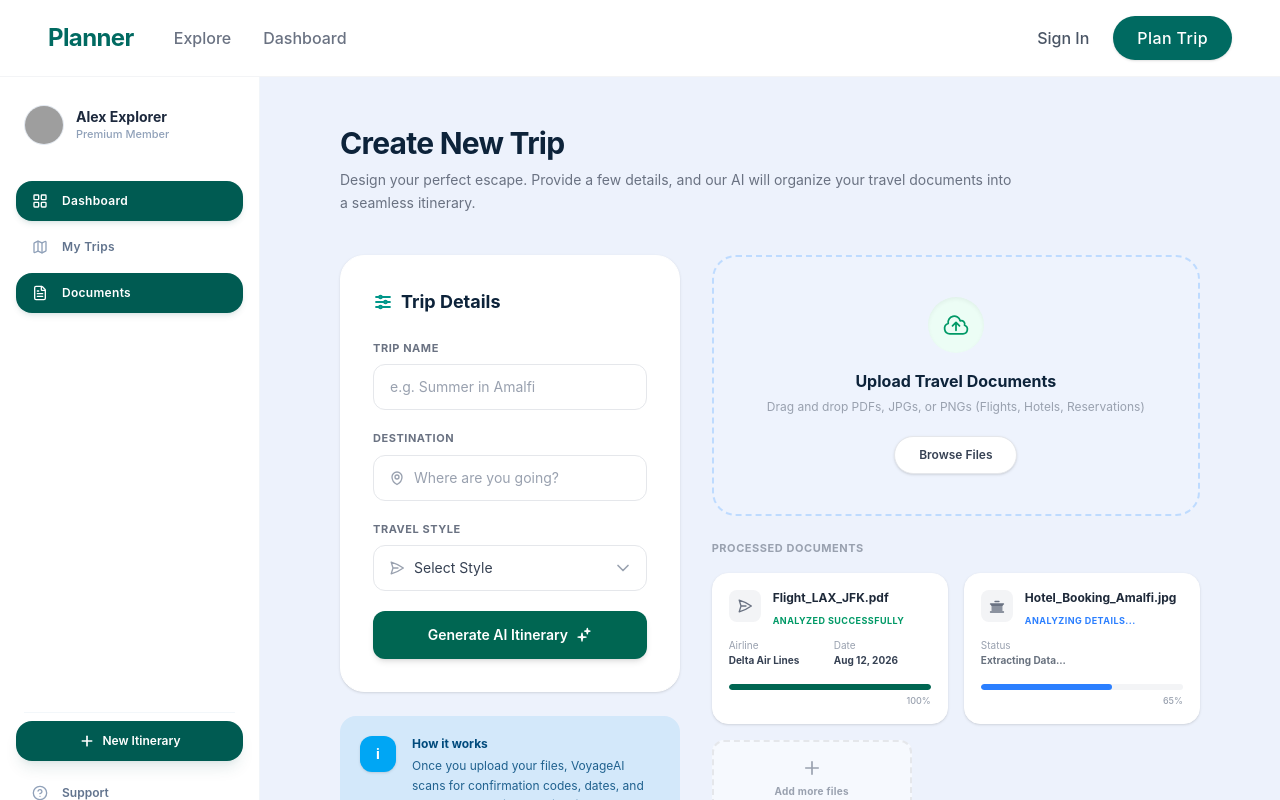
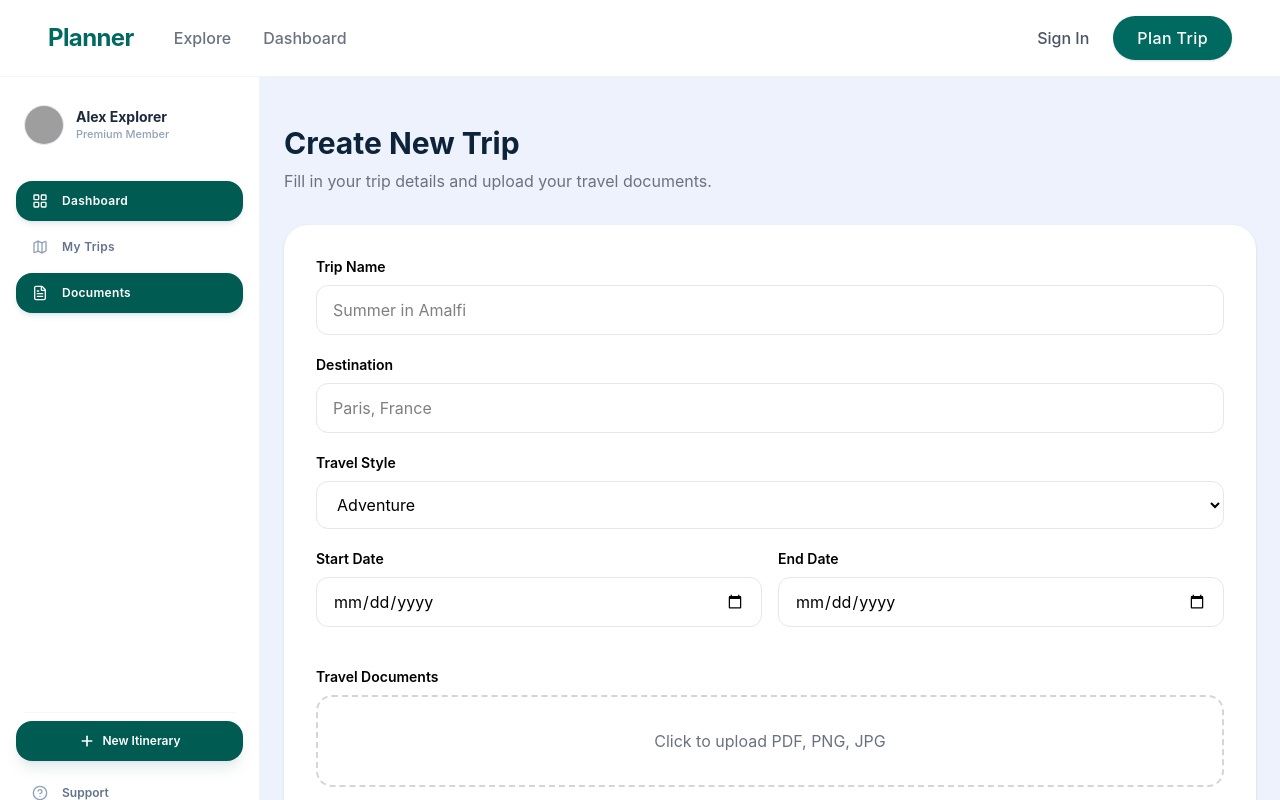
Before and after one commit to tulsishuka/T-Planner, a React (Vite) app in the folder frontend/: page /dashboard/documents in a window 1280 px wide. Shown: the top 800 px of the page. Built offline with nearby package versions, Linux system fonts and the light colour scheme; grey boxes are pictures that could not be loaded.

Commit message:
frontend/src/pages/Dashboard/Documents.tsx

```diff
--- a/frontend/src/pages/Dashboard/Documents.tsx
+++ b/frontend/src/pages/Dashboard/Documents.tsx
@@ -4,29 +4,38 @@ import axios from "axios";
 const Documents = () => {
 const [tripName, setTripName] = useState("");
 const [destination, setDestination] = useState("");
-  const [travelStyle, setTravelStyle] = useState("");
+const [travelStyle, setTravelStyle] = useState("Adventure");
+
+const [startDate, setStartDate] = useState("");
+const [endDate, setEndDate] = useState("");
+
+const [notes, setNotes] = useState("");
+
 const [file, setFile] = useState<File | null>(null);
+
 const [loading, setLoading] = useState(false);
 
   const handleSubmit = async () => {
     try {
-      if (!tripName || !destination || !file) {
-        alert("Please fill all fields and upload a document");
-        return;
-      }
+      setLoading(true);
 
-      setLoading(true);
+      const token = localStorage.getItem("token");
 
       const formData = new FormData();
 
       formData.append("tripName", tripName);
       formData.append("destination", destination);
       formData.append("travelStyle", travelStyle);
+
+      formData.append("startDate", startDate);
+      formData.append("endDate", endDate);
+     formData.append("notes", notes);
+
+      if (file) {
         formData.append("document", file);
+      }
 
-      const token = localStorage.getItem("token");
-
-      const { data } = await axios.post(
+      const response = await axios.post(
         "http://localhost:3000/api/documents/upload",
         formData,
         {
@@ -36,56 +45,42 @@ const Documents = () => {
         }
       );
 
-      console.log(data);
+      console.log(response.data);
 
-      alert("Trip uploaded successfully");
+      alert("Trip created successfully");
 
       setTripName("");
       setDestination("");
-      setTravelStyle("");
+      setTravelStyle("Adventure");
+      setStartDate("");
+      setEndDate("");
+
+      setNotes("");
       setFile(null);
-    } catch (error: any) {
-      console.log(error);
-      alert(
-        error?.response?.data?.message ||
-        "Upload failed"
-      );
+    } catch (error) {
+      console.error(error);
+      alert("Upload failed");
     } finally {
       setLoading(false);
     }
   };
 
+  return (
+<div className="bg-[#EDF2FC] min-h-screen py-12 px-6 flex justify-center">
+  <div className="max-w-9xl w-full">
 
-  return (
-    <div className="bg-[#EDF2FC] min-h-screen py-12 px-6 md:px-12 lg:px-20 flex justify-center">
-      <div className="max-w-6xl w-full">
-
-        {/* Page Header */}
-        <div className="mb-10">
-          <h1 className="text-3xl font-bold text-[#0D233A] tracking-tight mb-2">
+    <div className="mb-8">
+      <h1 className="text-3xl font-bold text-[#0D233A]">
         Create New Trip
       </h1>
-          <p className="text-gray-500 text-sm max-w-2xl leading-relaxed">
-            Design your perfect escape. Provide a few details, and our AI will organize your travel documents into a seamless itinerary.
+
+      <p className="text-gray-500 mt-2">
+        Fill in your trip details and upload your travel documents.
       </p>
     </div>
 
-        {/* Main Content Grid */}
-        <div className="grid grid-cols-1 lg:grid-cols-12 gap-8 items-start">
+    <div className="bg-white rounded-3xl shadow-sm p-8">
 
-          {/* Left Column: Form & Info Info-box */}
-          <div className="lg:col-span-5 space-y-6">
-
-            {/* Trip Details Form Card */}
-            <div className="bg-white rounded-[24px] p-6 md:p-8 shadow-sm border border-white">
-              <div className="flex items-center gap-2 mb-6 text-[#0D233A] font-bold text-lg">
-                <svg xmlns="http://www.w3.org/2000/svg" fill="none" viewBox="0 0 24 24" strokeWidth={2.5} stroke="currentColor" className="w-5 h-5 text-teal-600">
-                  <path strokeLinecap="round" strokeLinejoin="round" d="M10.5 6h9.75M10.5 6a1.5 1.5 0 1 1-3 0m3 0a1.5 1.5 0 1 0-3 0M3.75 6H7.5m3 12h9.75m-9.75 0a1.5 1.5 0 0 1-3 0m3 0a1.5 1.5 0 0 0-3 0m-3.75 0H7.5m9-6h3.75m-3.75 0a1.5 1.5 0 0 1-3 0m3 0a1.5 1.5 0 0 0-3 0m-9.75 0h9.75" />
-                </svg>
-                <h3>Trip Details</h3>
-              </div>
-
-              {/* <form className="space-y-5" onSubmit={(e) => e.preventDefault()}> */}
       <form
         className="space-y-5"
         onSubmit={(e) => {
@@ -93,254 +88,156 @@ const Documents = () => {
           handleSubmit();
         }}
       >
+
+        {/* Trip Name */}
         <div>
-                  <label className="block text-[11px] font-bold text-gray-500 uppercase tracking-wider mb-2">
+          <label className="block text-sm font-semibold mb-2">
             Trip Name
           </label>
+
           <input
             type="text"
             value={tripName}
-  onChange={(e) =>
-    setTripName(e.target.value)
-  }
-  placeholder="e.g. Summer in Amalfi"
-  className="w-full bg-white border border-gray-200 rounded-xl px-4 py-3 text-sm text-gray-800 placeholder-gray-400 focus:outline-none focus:border-teal-500 transition-colors"
+            onChange={(e) => setTripName(e.target.value)}
+            placeholder="Summer in Amalfi"
+            className="w-full border border-gray-200 rounded-xl px-4 py-3"
+          />
+        </div>
+
+        {/* Destination */}
+        <div>
+          <label className="block text-sm font-semibold mb-2">
+            Destination
+          </label>
+
+          <input
+            type="text"
+            value={destination}
+            onChange={(e) => setDestination(e.target.value)}
+            placeholder="Paris, France"
+            className="w-full border border-gray-200 rounded-xl px-4 py-3"
+          />
+        </div>
+
+        {/* Travel Style */}
+        <div>
+          <label className="block text-sm font-semibold mb-2">
+            Travel Style
+          </label>
+
+          <select
+            value={travelStyle}
+            onChange={(e) => setTravelStyle(e.target.value)}
+            className="w-full border border-gray-200 rounded-xl px-4 py-3"
+          >
+            <option value="Adventure">Adventure</option>
+            <option value="Relaxation">Relaxation</option>
+            <option value="Business">Business</option>
+          </select>
+        </div>
+
+        {/* Dates */}
+        <div className="grid grid-cols-1 md:grid-cols-2 gap-4">
+          <div>
+            <label className="block text-sm font-semibold mb-2">
+              Start Date
+            </label>
+
+            <input
+              type="date"
+              value={startDate}
+              onChange={(e) => setStartDate(e.target.value)}
+              className="w-full border border-gray-200 rounded-xl px-4 py-3"
             />
           </div>
 
           <div>
-                  <label className="block text-[11px] font-bold text-gray-500 uppercase tracking-wider mb-2">
-                    Destination
+            <label className="block text-sm font-semibold mb-2">
+              End Date
             </label>
-                  <div className="relative">
-                    <span className="absolute left-4 top-1/2 -translate-y-1/2 text-gray-400">
-                      <svg xmlns="http://www.w3.org/2000/svg" fill="none" viewBox="0 0 24 24" strokeWidth={2} stroke="currentColor" className="w-4 h-4">
-                        <path strokeLinecap="round" strokeLinejoin="round" d="M15 10.5a3 3 0 1 1-6 0 3 3 0 0 1 6 0Z" />
-                        <path strokeLinecap="round" strokeLinejoin="round" d="M19.5 10.5c0 7.142-7.5 11.25-7.5 11.25S4.5 17.642 4.5 10.5a7.5 7.5 0 1 1 15 0Z" />
-                      </svg>
-                    </span>
+
             <input
-  type="text"
-  value={destination}
-  onChange={(e) =>
-    setDestination(e.target.value)
-  }
-  placeholder="Where are you going?"
-  className="w-full bg-white border border-gray-200 rounded-xl pl-10 pr-4 py-3 text-sm text-gray-800 placeholder-gray-400 focus:outline-none focus:border-teal-500 transition-colors"
+              type="date"
+              value={endDate}
+              onChange={(e) => setEndDate(e.target.value)}
+              className="w-full border border-gray-200 rounded-xl px-4 py-3"
             />
           </div>
         </div>
 
-                {/* Travel Style dropdown */}
-                <div>
-                  <label className="block text-[11px] font-bold text-gray-500 uppercase tracking-wider mb-2">
-                    Travel Style
-                  </label>
-                  <div className="relative">
-                    <span className="absolute left-4 top-1/2 -translate-y-1/2 text-gray-400">
-                      <svg xmlns="http://www.w3.org/2000/svg" fill="none" viewBox="0 0 24 24" strokeWidth={2} stroke="currentColor" className="w-4 h-4">
-                        <path strokeLinecap="round" strokeLinejoin="round" d="M6 12 3.269 3.125A59.769 59.769 0 0 1 21.485 12 59.768 59.768 0 0 1 3.27 20.875L5.999 12Zm0 0h7.5" />
-                      </svg>
-                    </span>
-                    <select
-  value={travelStyle}
-  onChange={(e) =>
-    setTravelStyle(e.target.value)
-  }
-  className="w-full bg-white border border-gray-200 rounded-xl pl-10 pr-4 py-3 text-sm text-gray-700 focus:outline-none focus:border-teal-500 appearance-none transition-colors"
->
-                    {/* <select className="w-full bg-white border border-gray-200 rounded-xl pl-10 pr-4 py-3 text-sm text-gray-700 focus:outline-none focus:border-teal-500 appearance-none transition-colors"> */}
-                      <option>Select Style</option>
-                      <option>Adventure</option>
-                      <option>Relaxation</option>
-                      <option>Business</option>
-                    </select>
-                    <span className="absolute right-4 top-1/2 -translate-y-1/2 pointer-events-none text-gray-400">
-                      <svg xmlns="http://www.w3.org/2000/svg" fill="none" viewBox="0 0 24 24" strokeWidth={2.5} stroke="currentColor" className="w-4 h-4">
-                        <path strokeLinecap="round" strokeLinejoin="round" d="m19.5 8.25-7.5 7.5-7.5-7.5" />
-                      </svg>
-                    </span>
-                  </div>
-                </div>
+        {/* Budget + Travelers */}
+        <div className="grid grid-cols-1 md:grid-cols-2 gap-4">
 
-                {/* Submit Action Button */}
-               <button
-  type="submit"
-  disabled={loading}
-  className="w-full bg-[#006652] text-white font-semibold text-sm py-3.5 rounded-xl flex items-center justify-center gap-2 hover:bg-[#005242] transition-colors shadow-md mt-2"
->
-  {loading ? "Uploading..." : "Generate AI Itinerary"}
 
-  {!loading && (
-    <svg
-      xmlns="http://www.w3.org/2000/svg"
-      fill="none"
-      viewBox="0 0 24 24"
-      strokeWidth={2}
-      stroke="currentColor"
-      className="w-4 h-4"
-    >
-      <path
-        strokeLinecap="round"
-        strokeLinejoin="round"
-        d="M9.813 15.904 9 21l-.813-5.096L3 15.187l5.096-.813L9 9.312l.813 5.062L15 15.188l-5.187.816Zm7.938-8.914L17 10.25l-.75-3.26-3.26-.75L16.25 5.5l.75-3.26.75 3.26 3.26.75-3.26.75Z"
-      />
-    </svg>
-  )}
-</button>
-              </form>
-            </div>
-
-            {/* Bottom Info Card */}
-            <div className="bg-[#D3E8FA] rounded-2xl p-5 flex gap-4 text-[#004A7C]">
-              <div className="w-9 h-9 rounded-xl bg-sky-500 text-white flex items-center justify-center shrink-0 shadow-sm">
-                <span className="font-bold text-sm">i</span>
-              </div>
-              <div>
-                <h4 className="text-xs font-bold mb-1">How it works</h4>
-                <p className="text-xs leading-relaxed opacity-85">
-                  Once you upload your files, VoyageAI scans for confirmation codes, dates, and addresses to build your timeline automatically.
-                </p>
-              </div>
-            </div>
 
         </div>
 
-          {/* Right Column: Upload Component & Process Statuses */}
-          <div className="lg:col-span-7 space-y-6">
+        {/* Notes */}
 
-            {/* Large Drag & Drop Upload Block */}
-            <div className="border-2 border-dashed border-blue-200 rounded-[24px] bg-blue-50/40 p-10 flex flex-col items-center justify-center text-center">
-              <div className="w-14 h-14 bg-emerald-50 rounded-full flex items-center justify-center text-emerald-600 mb-4 shadow-inner">
-                <svg xmlns="http://www.w3.org/2000/svg" fill="none" viewBox="0 0 24 24" strokeWidth={1.5} stroke="currentColor" className="w-7 h-7">
-                  <path strokeLinecap="round" strokeLinejoin="round" d="M12 16.5V9.75m0 0 3 3m-3-3-3 3M6.75 19.5a4.5 4.5 0 0 1-1.41-8.775 5.25 5.25 0 0 1 10.233-2.33 3 3 0 0 1 3.758 3.848A3.752 3.752 0 0 1 18 19.5H6.75Z" />
-                </svg>
-              </div>
-              <h3 className="text-base font-bold text-[#0D233A] mb-1">Upload Travel Documents</h3>
-              <p className="text-xs text-gray-400 max-w-sm mb-5 leading-relaxed">
-                Drag and drop PDFs, JPGs, or PNGs (Flights, Hotels, Reservations)
-              </p>
+        {/* Upload */}
+        <div>
+          <label className="block text-sm font-semibold mb-2">
+            Travel Documents
+          </label>
 
-<label className="bg-white border border-gray-200 text-xs font-semibold text-gray-700 px-6 py-2.5 rounded-full shadow-sm hover:bg-gray-50 transition-colors cursor-pointer">
-  Browse Files
+          <label className="flex flex-col items-center justify-center w-full border-2 border-dashed border-gray-300 rounded-2xl p-8 cursor-pointer hover:bg-gray-50">
+
+            <span className="text-gray-500">
+              Click to upload PDF, PNG, JPG
+            </span>
 
            <input
   type="file"
   accept=".pdf,.png,.jpg,.jpeg"
   className="hidden"
   onChange={(e) => {
-      if (e.target.files?.[0]) {
-        setFile(e.target.files[0]);
+    const selectedFile = e.target.files?.[0];
+
+    if (selectedFile) {
+      setFile(selectedFile);
     }
   }}
 />
           </label>
 
 {file && (
-  <div className="mt-4">
-    <p className="text-green-600 text-sm font-medium">
-      Selected File:
-    </p>
-
-    <p className="text-sm text-gray-700">
+  <div className="mt-3 p-3 bg-green-50 rounded-lg">
+    <p className="text-green-700 text-sm">
       {file.name}
     </p>
   </div>
 )}
         </div>
 
-            {/* Processed Documents Headline Section */}
+{/* Notes */}
 <div>
-              <h4 className="text-[11px] font-bold text-gray-400 tracking-wider uppercase mb-4">
-                Processed Documents
-              </h4>
+  <label className="block text-[11px] font-bold text-gray-500 uppercase tracking-wider mb-2">
+    Notes
+  </label>
 
-              <div className="grid grid-cols-1 md:grid-cols-2 gap-4">
-
-                {/* File 1 Card - Successfully Processed */}
-                <div className="bg-white rounded-2xl p-4 shadow-sm border border-white flex flex-col justify-between min-h-[140px]">
-                  <div className="flex items-start gap-3">
-                    <div className="w-8 h-8 rounded-lg bg-gray-100 flex items-center justify-center text-gray-500">
-                      {/* Flight/Plane Icon */}
-                      <svg xmlns="http://www.w3.org/2000/svg" fill="none" viewBox="0 0 24 24" strokeWidth={2} stroke="currentColor" className="w-4 h-4">
-                        <path strokeLinecap="round" strokeLinejoin="round" d="M6 12 3.269 3.125A59.769 59.769 0 0 1 21.485 12 59.768 59.768 0 0 1 3.27 20.875L5.999 12Zm0 0h7.5" />
-                      </svg>
-                    </div>
-                    <div>
-                      <h5 className="text-xs font-bold text-gray-800">Flight_LAX_JFK.pdf</h5>
-                      <span className="text-[9px] font-bold text-emerald-600 tracking-wider uppercase">Analyzed Successfully</span>
-                    </div>
+  <textarea
+    rows={4}
+    value={notes}
+    onChange={(e) => setNotes(e.target.value)}
+    placeholder="Any special requests, activities, food preferences, hotel requirements, etc."
+    className="w-full bg-white border border-gray-200 rounded-xl px-4 py-3 text-sm text-gray-800 placeholder-gray-400 focus:outline-none focus:border-teal-500 resize-none transition-colors"
+  />
 </div>
 
-                  {/* Metadata fields */}
-                  <div className="grid grid-cols-2 gap-2 my-2 text-[10px]">
-                    <div>
-                      <span className="text-gray-400 block">Airline</span>
-                      <span className="font-bold text-gray-700">Delta Air Lines</span>
+
+        {/* Submit */}
+        <button
+          type="submit"
+          disabled={loading}
+          className="w-full bg-[#006652] hover:bg-[#005242] text-white py-3 rounded-xl font-semibold"
+        >
+          {loading
+            ? "Uploading..."
+            : "Generate AI Itinerary"}
+        </button>
+
+      </form>
     </div>
-                    <div>
-                      <span className="text-gray-400 block">Date</span>
-                      <span className="font-bold text-gray-700">Aug 12, 2026</span>
-                    </div>
-                  </div>
-
-                  {/* Complete Progress Bar */}
-                  <div className="w-full mt-2">
-                    <div className="w-full bg-gray-100 h-1.5 rounded-full overflow-hidden">
-                      <div className="bg-[#006652] h-full w-[100%] rounded-full"></div>
-                    </div>
-                    <div className="text-[9px] text-right text-gray-400 mt-1 font-medium">100%</div>
-                  </div>
-                </div>
-
-                {/* File 2 Card - Extracting Processing */}
-                <div className="bg-white rounded-2xl p-4 shadow-sm border border-white flex flex-col justify-between min-h-[140px]">
-                  <div className="flex items-start gap-3">
-                    <div className="w-8 h-8 rounded-lg bg-gray-100 flex items-center justify-center text-gray-500">
-                      {/* Bed/Hotel Icon */}
-                      <svg xmlns="http://www.w3.org/2000/svg" fill="none" viewBox="0 0 24 24" strokeWidth={2} stroke="currentColor" className="w-4 h-4">
-                        <path strokeLinecap="round" strokeLinejoin="round" d="M2.25 21h19.5m-18-10.5h16.5M2.25 9h19.5M4.5 12h15M4.5 15h15M4.5 18h15M9 5.25h6" />
-                      </svg>
-                    </div>
-                    <div>
-                      <h5 className="text-xs font-bold text-gray-800">Hotel_Booking_Amalfi.jpg</h5>
-                      <span className="text-[9px] font-bold text-blue-500 tracking-wider uppercase">Analyzing Details...</span>
-                    </div>
-                  </div>
-
-                  {/* Status processing segment */}
-                  <div className="text-[10px] my-2">
-                    <span className="text-gray-400 block">Status</span>
-                    <span className="font-bold text-gray-600 animate-pulse">Extracting Data...</span>
-                  </div>
-
-                  {/* Partial Progress Bar */}
-                  <div className="w-full mt-2">
-                    <div className="w-full bg-gray-100 h-1.5 rounded-full overflow-hidden">
-                      <div className="bg-blue-500 h-full w-[65%] rounded-full"></div>
-                    </div>
-                    <div className="text-[9px] text-right text-gray-400 mt-1 font-medium">65%</div>
-                  </div>
-                </div>
-
-              </div>
-
-              {/* Add More Files Placeholder Slot */}
-              <div className="mt-4 max-w-[200px]">
-                <button className="w-full border-2 border-dashed border-gray-200 bg-white/50 hover:bg-white rounded-xl p-4 flex flex-col items-center justify-center text-center gap-1.5 text-gray-400 hover:text-gray-600 transition-colors">
-                  <svg xmlns="http://www.w3.org/2000/svg" fill="none" viewBox="0 0 24 24" strokeWidth={2} stroke="currentColor" className="w-5 h-5">
-                    <path strokeLinecap="round" strokeLinejoin="round" d="M12 4.5v15m7.5-7.5h-15" />
-                  </svg>
-                  <span className="text-[10px] font-bold tracking-wide">Add more files</span>
-                </button>
-              </div>
-
-            </div>
-
-          </div>
-
-        </div>
-
   </div>
 </div>
   );
```
Lines whose indentation alone changed are shown as unchanged.
